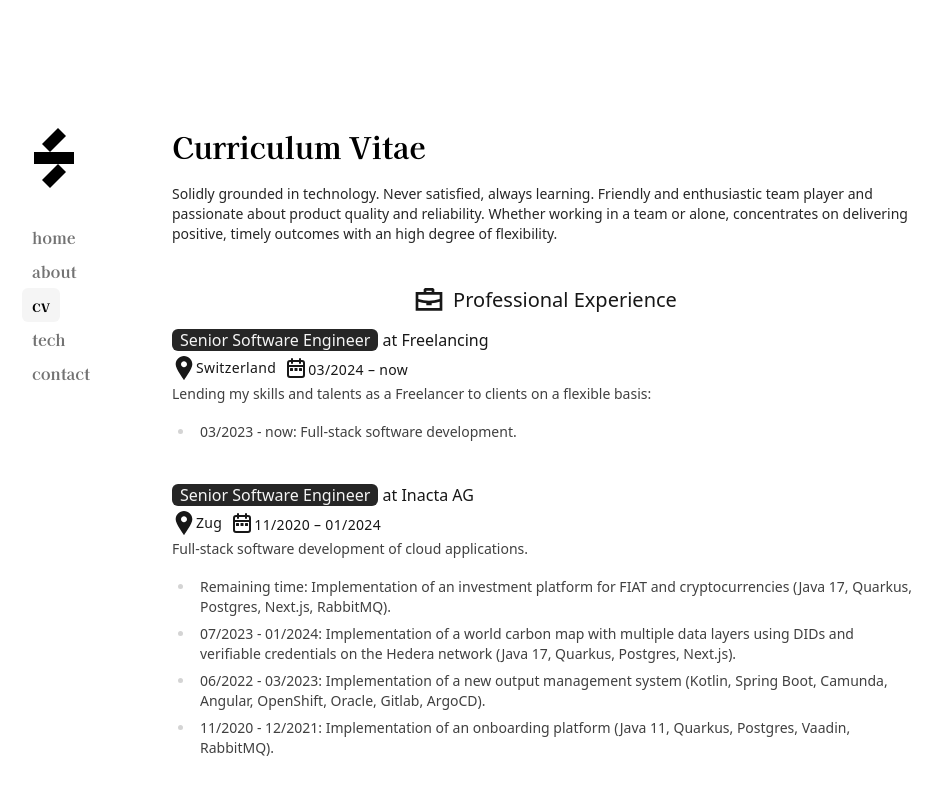
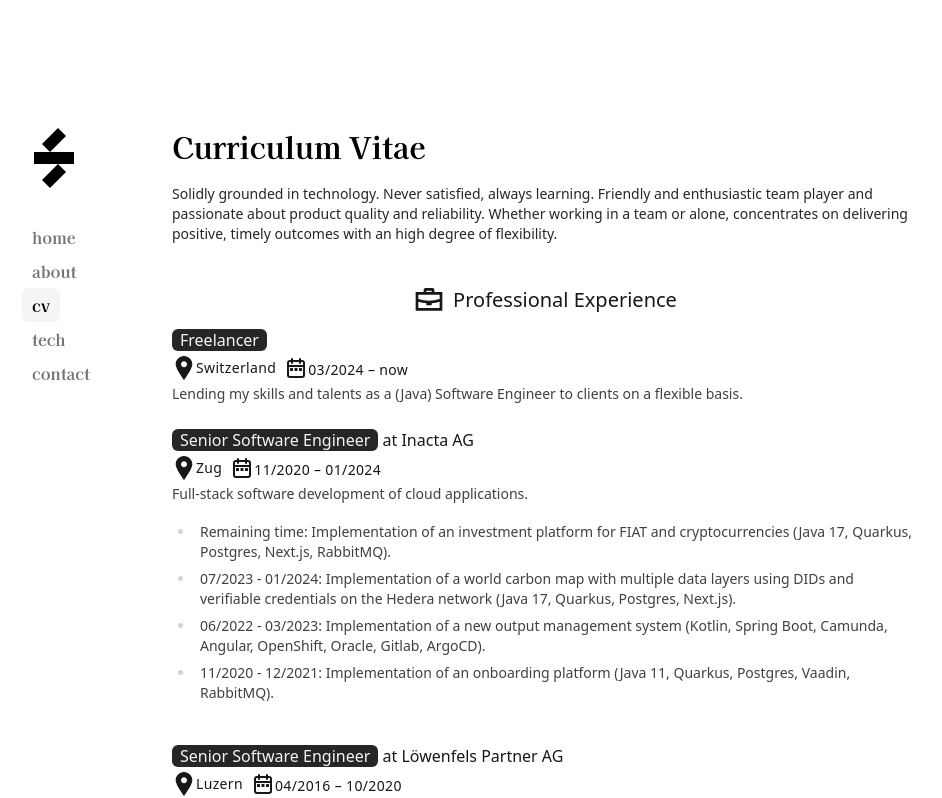
Before and after one commit to schereradi/scherera.ch, a Next.js app: page /cv in a window 1280 px wide. Shown: the top 798 px of the page, without its empty margins (170-1112 px from the left). Built offline with nearby package versions, Linux system fonts and the light colour scheme.

Commit message:
Update CV

```diff
--- a/app/cv/page.tsx
+++ b/app/cv/page.tsx
@@ -30,16 +30,12 @@ export default function CvPage() {
         </div>
 
         <Job
-          title='Senior Software Engineer'
-          company='Freelancing'
+          title='Freelancer'
           location='Switzerland'
           period='03/2024 – now'
           description={
             <>
-              Lending my skills and talents as a Freelancer to clients on a flexible basis:
-              <ul>
-                <li>03/2023 - now: Full-stack software development.</li>
-              </ul>
+              Lending my skills and talents as a (Java) Software Engineer to clients on a flexible basis.
             </>
           }
         />
--- a/components/job.tsx
+++ b/components/job.tsx
@@ -3,7 +3,7 @@ import { SmallDateIcon, WorkIcon, SmallLocationIcon } from 'components/icons';
 
 interface JobProps {
   title: string;
-  company: string;
+  company?: string;
   location: string;
   period: string;
   description: ReactNode;
@@ -19,7 +19,9 @@ export const Job: React.FC<JobProps> = ({
         <span className="rounded-md px-2 bg-neutral-800 text-neutral-100">
           {title}
         </span>
-        <span> at {company}</span>
+        {company && (
+          <span> at {company}</span>
+        )}
       </h3>
       <div className="mt-1 tracking-wide flex items-center text-xs md:text-sm">
         <SmallLocationIcon />
```
